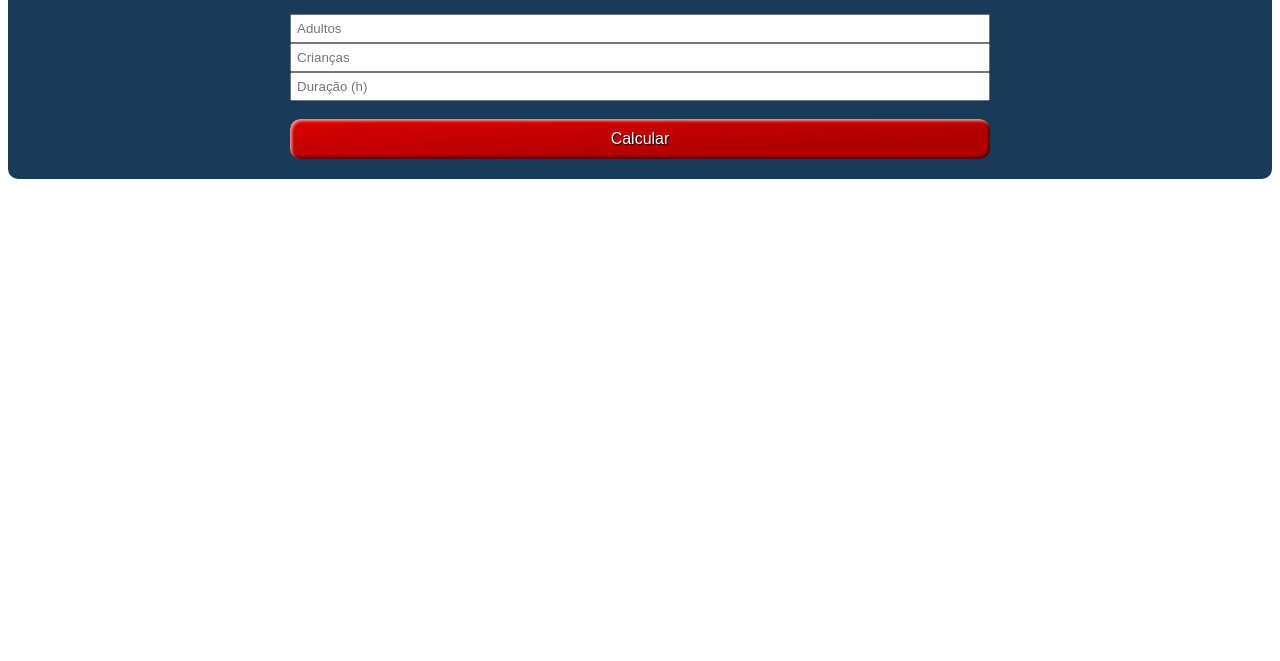
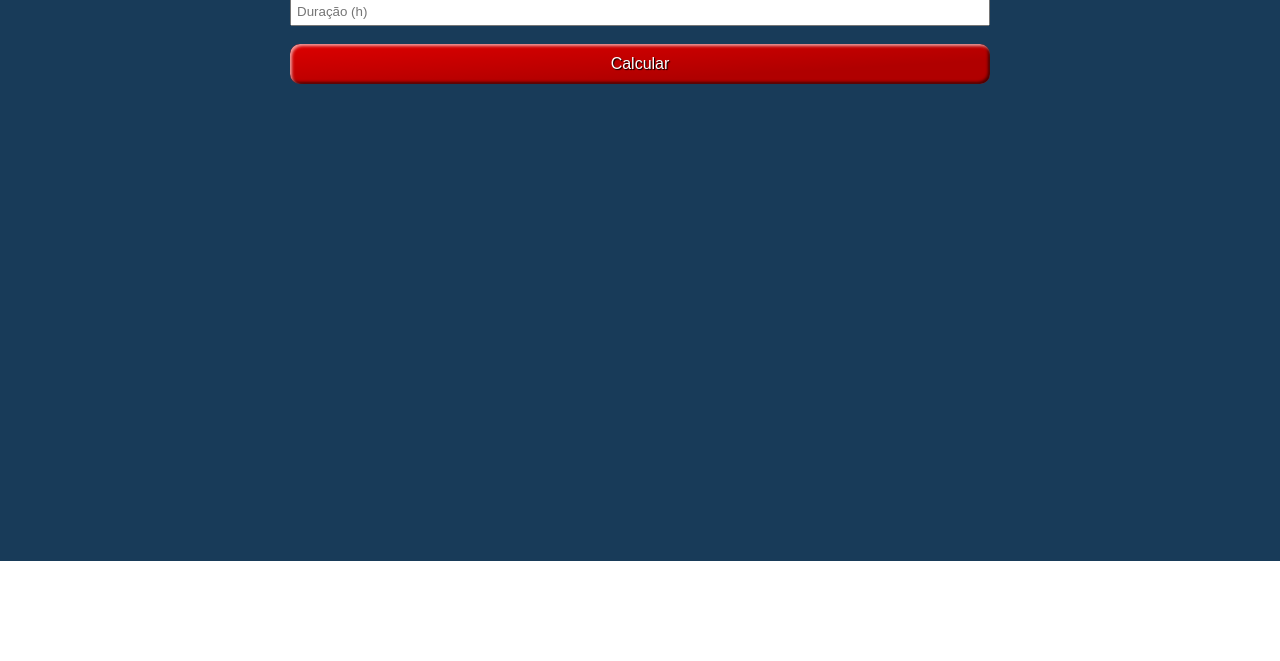
Before and after one commit to lucianorbr/CalculoChurrasco, a plain HTML site: page index.html in a window 1280 px wide. Shown: the part 139-800 px from the top of the page. Drawn offline with Linux system fonts and the light colour scheme.

Commit message:
Ajuste css Global.

```diff
--- a/style.css
+++ b/style.css
@@ -1,11 +1,17 @@
+* {
+  margin: 0;
+  padding: 0;
+  box-sizing: border-box;
+}
+
 .container {
   font-family: fira Code;
   text-align: center;
-  max-width: 300;
+  max-width: 700;
   margin: 0 auto;
   background-color: #183B59;
   padding: 20px;
-  border-radius: 10px;
+  height: 700px;
 }
 
 
```
